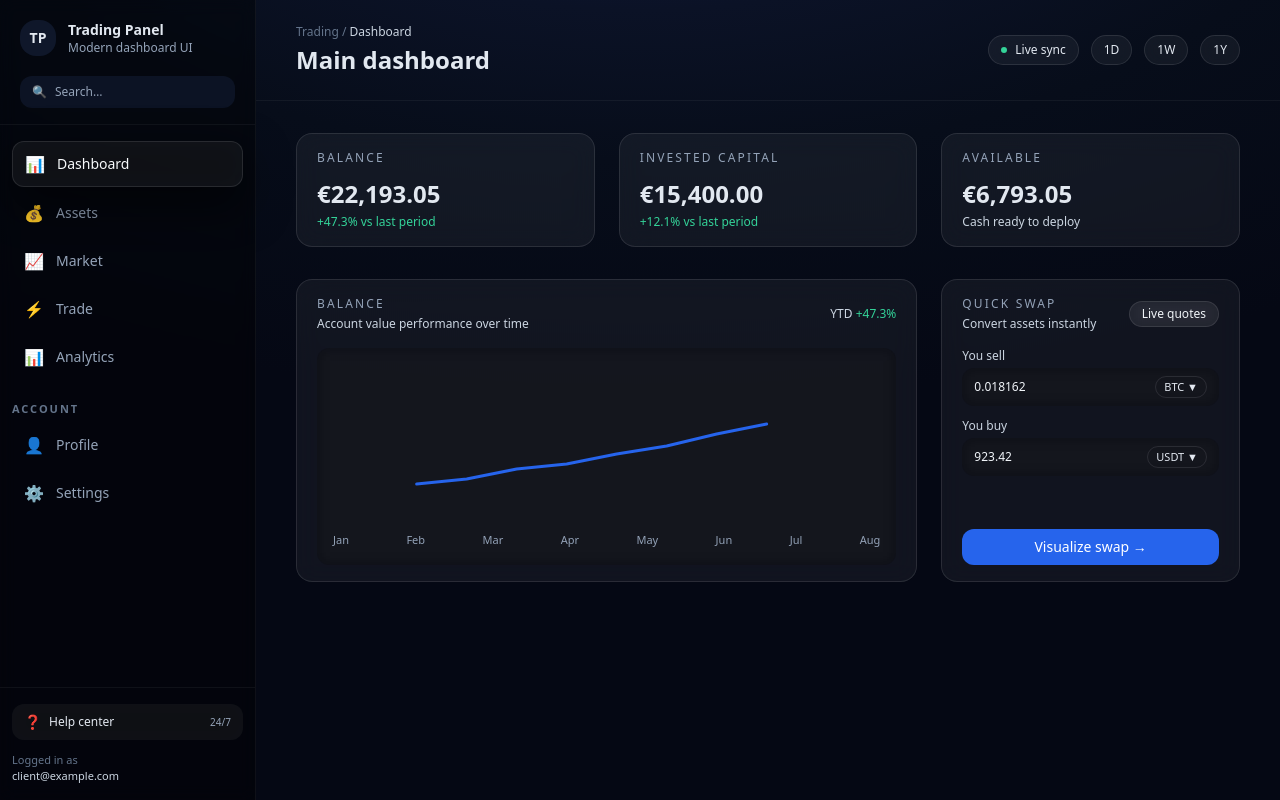
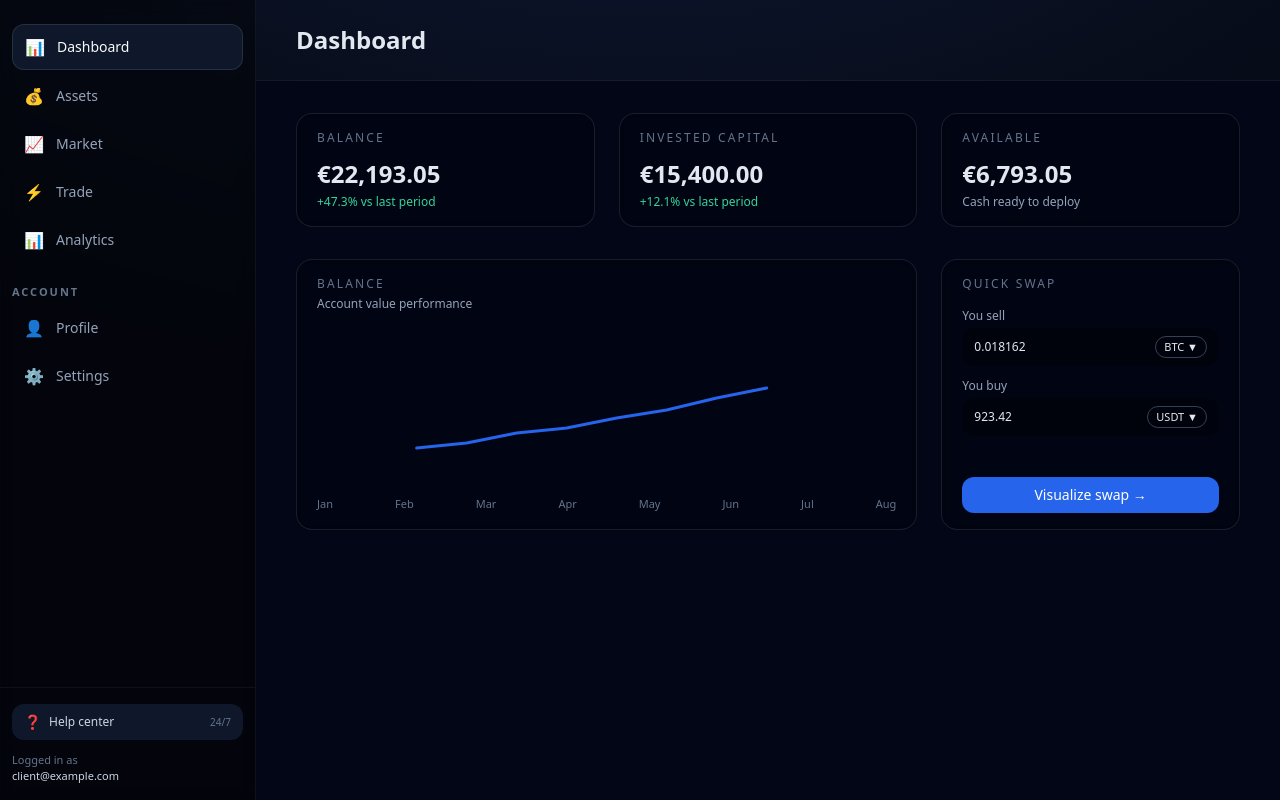
Before and after one commit to montelioncapital/montelion-app-v1, a Next.js app: page /dashboard in a window 1280 px wide. Built offline with nearby package versions, Linux system fonts and the light colour scheme.

Commit message:
Update page.jsx

```diff
--- a/app/dashboard/page.jsx
+++ b/app/dashboard/page.jsx
@@ -1,4 +1,3 @@
-// app/dashboard/page.jsx
 "use client";
 
 const brandBlue = "#2664EC";
@@ -6,33 +5,18 @@ const brandBlue = "#2664EC";
 export default function DashboardPage() {
   return (
     <div className="flex min-h-screen">
-      {/* SIDEBAR */}
+      {/* SIDEBAR — Nettoyée */}
       <aside className="w-64 border-r border-white/5 bg-black/40 backdrop-blur flex flex-col">
-        {/* Logo / titre */}
-        <div className="px-5 pt-5 pb-4 border-b border-white/5">
-          <div className="flex items-center gap-3">
-            <div className="h-9 w-9 rounded-2xl bg-slate-900 flex items-center justify-center text-sm font-semibold">
-              TP
-            </div>
-            <div className="leading-tight">
-              <div className="text-sm font-semibold">Trading Panel</div>
-              <div className="text-xs text-slate-400">Modern dashboard UI</div>
-            </div>
-          </div>
 
-          {/* Search */}
-          <div className="mt-5">
-            <div className="flex items-center gap-2 rounded-xl bg-slate-900/80 px-3 py-2 text-xs text-slate-400">
-              <span className="text-slate-500">🔍</span>
-              <span className="truncate">Search…</span>
-            </div>
-          </div>
-        </div>
+        {/* NAVIGATION */}
+        <nav className="flex-1 px-3 py-6 space-y-1 text-sm">
 
-        {/* Nav */}
-        <nav className="flex-1 px-3 py-4 space-y-1 text-sm">
+          <button className="flex w-full items-center gap-3 rounded-xl px-3 py-2.5 text-left bg-slate-900 text-slate-50 border border-white/10">
+            <span className="text-base">📊</span>
+            <span>Dashboard</span>
+          </button>
+
           {[
-            { label: "Dashboard", icon: "📊", active: true },
             { label: "Assets", icon: "💰" },
             { label: "Market", icon: "📈" },
             { label: "Trade", icon: "⚡️" },
@@ -40,12 +24,7 @@ export default function DashboardPage() {
           ].map((item) => (
             <button
               key={item.label}
-              className={[
-                "flex w-full items-center gap-3 rounded-xl px-3 py-2.5 text-left transition",
-                item.active
-                  ? "bg-white/5 backdrop-blur-md text-slate-50 border border-white/10 shadow-[0_18px_45px_rgba(0,0,0,0.6)]"
-                  : "text-slate-400 hover:bg-white/5 hover:backdrop-blur-md",
-              ].join(" ")}
+              className="flex w-full items-center gap-3 rounded-xl px-3 py-2.5 text-left text-slate-400 hover:bg-slate-900/60 transition"
             >
               <span className="text-base">{item.icon}</span>
               <span>{item.label}</span>
@@ -62,7 +41,7 @@ export default function DashboardPage() {
           ].map((item) => (
             <button
               key={item.label}
-              className="flex w-full items-center gap-3 rounded-xl px-3 py-2.5 text-left text-slate-400 hover:bg-white/5 hover:backdrop-blur-md text-sm transition"
+              className="flex w-full items-center gap-3 rounded-xl px-3 py-2.5 text-left text-slate-400 hover:bg-slate-900/60 transition"
             >
               <span className="text-base">{item.icon}</span>
               <span>{item.label}</span>
@@ -70,14 +49,14 @@ export default function DashboardPage() {
           ))}
         </nav>
 
-        {/* Bottom / support */}
+        {/* FOOTER */}
         <div className="border-t border-white/5 px-3 py-4 text-xs">
-          <button className="flex w-full items-center justify-between rounded-xl bg-white/5 backdrop-blur-md px-3 py-2 text-slate-200 hover:bg-white/10 transition">
+          <button className="flex w-full items-center justify-between rounded-xl bg-slate-900 px-3 py-2 text-slate-300 hover:bg-slate-800 transition">
             <span className="flex items-center gap-2">
               <span className="text-sm">❓</span>
               <span>Help center</span>
             </span>
-            <span className="text-[10px] text-slate-400">24/7</span>
+            <span className="text-[10px] text-slate-500">24/7</span>
           </button>
 
           <div className="mt-3 text-[11px] text-slate-500">
@@ -89,98 +68,50 @@ export default function DashboardPage() {
 
       {/* MAIN */}
       <main className="flex-1 flex flex-col">
-        {/* Top bar */}
-        <header className="flex items-center justify-between px-10 py-6 border-b border-white/5">
-          <div>
-            <div className="text-xs text-slate-500">
-              Trading / <span className="text-slate-300">Dashboard</span>
-            </div>
-            <h1 className="mt-1 text-2xl font-semibold">Main dashboard</h1>
-          </div>
 
-          <div className="flex items-center gap-3 text-xs">
-            <span className="inline-flex items-center gap-2 rounded-full border border-white/10 bg-white/5 backdrop-blur-md px-3 py-1.5 text-slate-200">
-              <span className="h-1.5 w-1.5 rounded-full bg-emerald-400" />
-              Live sync
-            </span>
-            <button className="rounded-full border border-white/10 bg-white/5 backdrop-blur-md px-3 py-1.5 text-slate-200">
-              1D
-            </button>
-            <button className="rounded-full border border-white/10 bg-white/5 backdrop-blur-md px-3 py-1.5 text-slate-200">
-              1W
-            </button>
-            <button className="rounded-full border border-white/10 bg-white/5 backdrop-blur-md px-3 py-1.5 text-slate-200">
-              1Y
-            </button>
-          </div>
+        {/* HEADER — version simplifiée */}
+        <header className="px-10 py-6 border-b border-white/5">
+          <h1 className="text-2xl font-semibold">Dashboard</h1>
         </header>
 
         {/* CONTENT */}
-        <div className="flex-1 px-10 py-8 space-y-8">
-          {/* Stat cards */}
+        <div className="flex-1 px-10 py-8 space-y-8 bg-[#020617]">
+
+          {/* CARDS SANS OMBRE */}
           <div className="grid grid-cols-1 md:grid-cols-3 gap-6">
-            <div className="rounded-2xl border border-white/10 bg-white/5 backdrop-blur-md px-5 py-4">
-              <div className="text-xs uppercase tracking-[0.18em] text-slate-400">
-                Balance
+
+            <div className="rounded-2xl border border-white/10 bg-black/20 px-5 py-4 backdrop-blur">
+              <div className="text-xs uppercase tracking-[0.18em] text-slate-500">Balance</div>
+              <div className="mt-3 text-2xl font-semibold">€22,193.05</div>
+              <div className="mt-1 text-xs text-emerald-400">+47.3% vs last period</div>
             </div>
-              <div className="mt-3 text-2xl font-semibold">
-                €22,193.05
+
+            <div className="rounded-2xl border border-white/10 bg-black/20 px-5 py-4 backdrop-blur">
+              <div className="text-xs uppercase tracking-[0.18em] text-slate-500">Invested capital</div>
+              <div className="mt-3 text-2xl font-semibold">€15,400.00</div>
+              <div className="mt-1 text-xs text-emerald-400">+12.1% vs last period</div>
             </div>
-              <div className="mt-1 text-xs text-emerald-400">
-                +47.3% vs last period
+
+            <div className="rounded-2xl border border-white/10 bg-black/20 px-5 py-4 backdrop-blur">
+              <div className="text-xs uppercase tracking-[0.18em] text-slate-500">Available</div>
+              <div className="mt-3 text-2xl font-semibold">€6,793.05</div>
+              <div className="mt-1 text-xs text-slate-400">Cash ready to deploy</div>
+            </div>
+
+          </div>
+
+          {/* CHART */}
+          <div className="grid grid-cols-1 xl:grid-cols-3 gap-6">
+
+            <div className="xl:col-span-2 rounded-2xl border border-white/10 bg-black/20 px-5 py-4 backdrop-blur">
+              <div className="flex items-center justify-between mb-4">
+                <div>
+                  <div className="text-xs uppercase tracking-[0.18em] text-slate-500">Balance</div>
+                  <div className="mt-1 text-xs text-slate-400">Account value performance</div>
                 </div>
               </div>
 
-            <div className="rounded-2xl border border-white/10 bg-white/5 backdrop-blur-md px-5 py-4">
-              <div className="text-xs uppercase tracking-[0.18em] text-slate-400">
-                Invested capital
-              </div>
-              <div className="mt-3 text-2xl font-semibold">
-                €15,400.00
-              </div>
-              <div className="mt-1 text-xs text-emerald-400">
-                +12.1% vs last period
-              </div>
-            </div>
-
-            <div className="rounded-2xl border border-white/10 bg-white/5 backdrop-blur-md px-5 py-4">
-              <div className="text-xs uppercase tracking-[0.18em] text-slate-400">
-                Available
-              </div>
-              <div className="mt-3 text-2xl font-semibold">
-                €6,793.05
-              </div>
-              <div className="mt-1 text-xs text-slate-300">
-                Cash ready to deploy
-              </div>
-            </div>
-          </div>
-
-          {/* Balance chart + Quick swap placeholder */}
-          <div className="grid grid-cols-1 xl:grid-cols-3 gap-6">
-            {/* Chart card */}
-            <div className="xl:col-span-2 rounded-2xl border border-white/10 bg-white/5 backdrop-blur-md px-5 py-4 flex flex-col">
-              <div className="flex items-center justify-between mb-4">
-                <div>
-                  <div className="text-xs uppercase tracking-[0.18em] text-slate-400">
-                    Balance
-                  </div>
-                  <div className="mt-1 text-xs text-slate-300">
-                    Account value performance over time
-                  </div>
-                </div>
-                <div className="text-xs text-slate-300">
-                  YTD{" "}
-                  <span className="text-emerald-400 font-medium">
-                    +47.3%
-                  </span>
-                </div>
-              </div>
-
-              <div className="flex-1 rounded-xl bg-black/30 backdrop-blur px-4 py-4">
-                {/* Simple SVG chart, une seule couleur bleu Montelion */}
               <svg viewBox="0 0 400 160" className="w-full h-40">
-                  <rect x="0" y="0" width="400" height="160" fill="transparent" />
                 <polyline
                   fill="none"
                   stroke={brandBlue}
@@ -199,67 +130,44 @@ export default function DashboardPage() {
                   "
                 />
               </svg>
-                <div className="mt-2 flex justify-between text-[11px] text-slate-400">
-                  <span>Jan</span>
-                  <span>Feb</span>
-                  <span>Mar</span>
-                  <span>Apr</span>
-                  <span>May</span>
-                  <span>Jun</span>
-                  <span>Jul</span>
-                  <span>Aug</span>
-                </div>
+
+              <div className="mt-2 flex justify-between text-[11px] text-slate-500">
+                <span>Jan</span><span>Feb</span><span>Mar</span><span>Apr</span>
+                <span>May</span><span>Jun</span><span>Jul</span><span>Aug</span>
               </div>
             </div>
 
-            {/* Quick swap placeholder (design seulement) */}
-            <div className="rounded-2xl border border-white/10 bg-white/5 backdrop-blur-md px-5 py-4 flex flex-col gap-4">
-              <div className="flex items-center justify-between">
-                <div>
-                  <div className="text-xs uppercase tracking-[0.18em] text-slate-400">
-                    Quick swap
-                  </div>
-                  <div className="mt-1 text-xs text-slate-300">
-                    Convert assets instantly
-                  </div>
-                </div>
-                <span className="rounded-full border border-white/10 bg-white/5 backdrop-blur px-3 py-1 text-xs text-slate-100">
-                  Live quotes
-                </span>
-              </div>
+            {/* QUICK SWAP — pas touché, esthétique identique */}
+            <div className="rounded-2xl border border-white/10 bg-black/20 px-5 py-4 backdrop-blur flex flex-col gap-4">
+
+              <div className="text-xs uppercase tracking-[0.18em] text-slate-500">Quick swap</div>
 
               <div className="space-y-3 text-xs">
                 <div>
-                  <div className="mb-1 text-slate-300">You sell</div>
-                  <div className="flex items-center justify-between rounded-xl bg-black/30 backdrop-blur px-3 py-2">
-                    <span className="text-slate-100">0.018162</span>
-                    <span className="rounded-full border border-white/10 px-2 py-0.5 text-[11px]">
-                      BTC ▼
-                    </span>
+                  <div className="mb-1 text-slate-400">You sell</div>
+                  <div className="flex items-center justify-between rounded-xl bg-black/30 px-3 py-2">
+                    <span>0.018162</span>
+                    <span className="border border-slate-700 rounded-full px-2 py-0.5 text-[11px]">BTC ▼</span>
                   </div>
                 </div>
 
                 <div>
-                  <div className="mb-1 text-slate-300">You buy</div>
-                  <div className="flex items-center justify-between rounded-xl bg-black/30 backdrop-blur px-3 py-2">
-                    <span className="text-slate-100">923.42</span>
-                    <span className="rounded-full border border-white/10 px-2 py-0.5 text-[11px]">
-                      USDT ▼
-                    </span>
+                  <div className="mb-1 text-slate-400">You buy</div>
+                  <div className="flex items-center justify-between rounded-xl bg-black/30 px-3 py-2">
+                    <span>923.42</span>
+                    <span className="border border-slate-700 rounded-full px-2 py-0.5 text-[11px]">USDT ▼</span>
                   </div>
                 </div>
               </div>
 
               <button
-                className="mt-auto inline-flex items-center justify-center rounded-xl px-4 py-2 text-sm font-medium"
-                style={{
-                  backgroundColor: brandBlue,
-                  color: "#ffffff",
-                }}
+                className="mt-auto rounded-xl px-4 py-2 text-sm text-white"
+                style={{ backgroundColor: brandBlue }}
               >
                 Visualize swap →
               </button>
             </div>
+
           </div>
         </div>
       </main>
```
Lines whose indentation alone changed are shown as unchanged.
